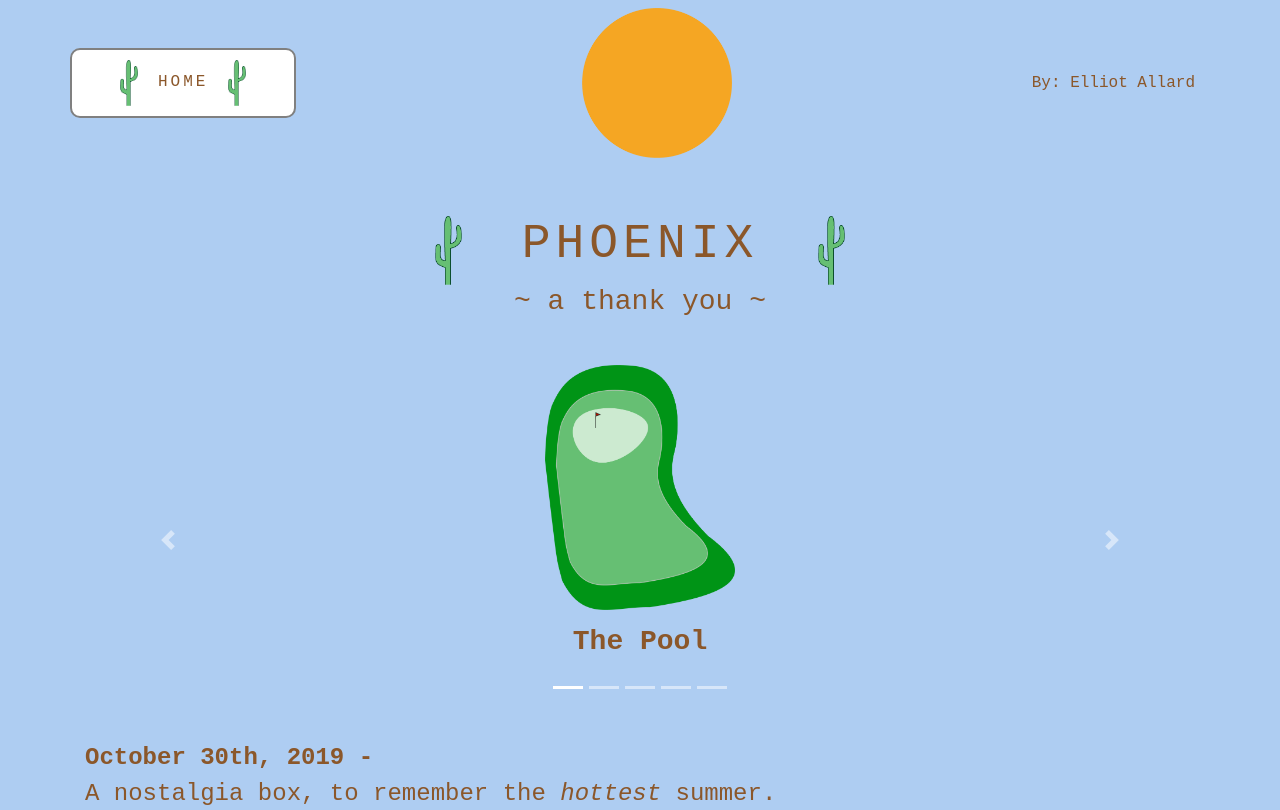
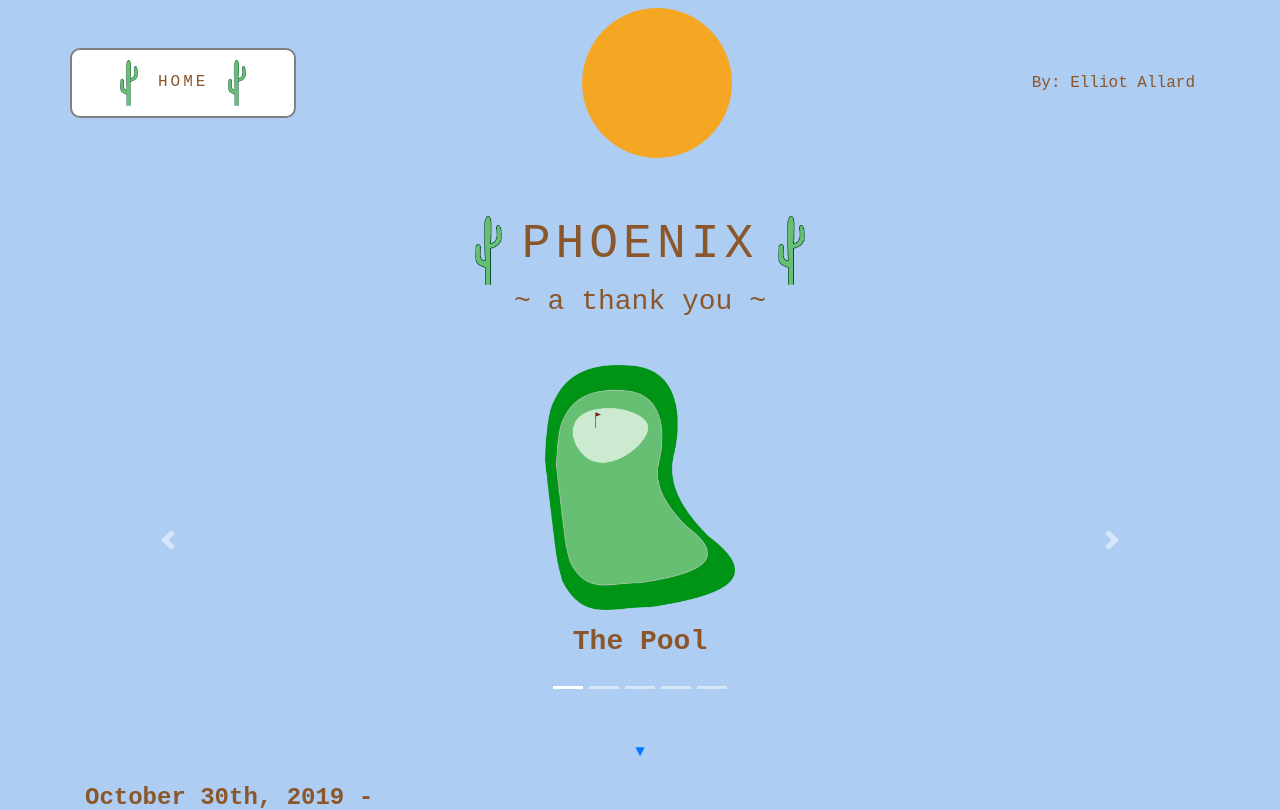
Before and after one commit to elliotallard/phoenix-memoir, a React (Create React App) app: page / in a window 1280 px wide. Shown: the top 810 px of the page. Built offline with nearby package versions, Linux system fonts and the light colour scheme.

Commit message:
have about page working. Really just about getting right imports. grrrrr

```diff
--- a/src/App.js
+++ b/src/App.js
@@ -5,7 +5,7 @@ import appRoutes from "./shared/appRoutes";
 import NavBar from "./containers/NavBar/NavBar";
 // import Footer from "./containers/Footer/Footer";
 import HomePage from "./containers/HomePage/HomePage";
-// import AboutPage from "./containers/About/About.js";
+import AboutPage from "./containers/About/About.js";
 // import CharactersPage from "./containers/CharactersPage/CharactersPage";
 // import CharacterPage from "./containers/CharactersPage/CharacterPage/CharacterPage";
 import "./App.css";
@@ -20,12 +20,10 @@ const app = () => {
           <Route exact path={appRoutes.home}>
             <HomePage />
           </Route>
-          {/*<Route exact path={appRoutes.about}>
+          <Route exact path={appRoutes.about}>
             <AboutPage />
           </Route>
-          <Route exact path={appRoutes.character}>
-            <CharacterPage />
-          </Route>
+
           <Redirect to={appRoutes.home} />*/}
         </Switch>
       </div>
--- a/src/containers/About/About.js
+++ b/src/containers/About/About.js
@@ -1,4 +1,4 @@
-import { React, Link } from "react";
+import React, { Link } from "react";
 import Cactus from "../../assets/cactus.png";
 
 import "./About.css";
--- a/src/containers/HomePage/HomePage.js
+++ b/src/containers/HomePage/HomePage.js
@@ -1,4 +1,5 @@
-import { React, Link } from "react";
+import React from "react";
+import { Link } from "react-router-dom";
 import Cactus from "../../assets/cactus.png";
 // import YouTube from "react-youtube";
 import "./HomePage.css";
@@ -9,19 +10,14 @@ import appRoutes from "../../shared/appRoutes";
 // import "./flickity.css"
 
 const homePage = () => {
-  {/*
-  const _onReady = event => {
-    // access to player in all event handlers via event.target
-    event.target.pauseVideo();
-  };
-  */}
+
 
   return (
     <div className="Home">
       <div className="Banner">
         <div className="row">
           <img src={Cactus} alt="Cactus" />
-          <div class="BannerText"><h1>PHOENIX</h1></div>
+          <div><h1>PHOENIX</h1></div>
           <img src={Cactus} alt="Cactus" />
         </div>
 
@@ -37,8 +33,18 @@ const homePage = () => {
 
 
 
+
+
       <div className="container">
 
+      <div className="DownButton">
+        <Link
+                key='about'
+                to="/about"
+              >
+           <p> ▼ </p>
+        </Link>
+      </div>
 
 
         <p className="IntroText">
@@ -57,20 +63,6 @@ const homePage = () => {
         </p>
 
 
-
-        {/*
-        <div className="VideoPlayer">
-          <YouTube
-            videoId="iXDnFYu91vY"
-            opts={{
-              playerVars: {
-                autoplay: 0
-              }
-            }}
-            onReady={_onReady}
-          />
-        </div>
-        */}
       </div>
     </div>
   );
```
